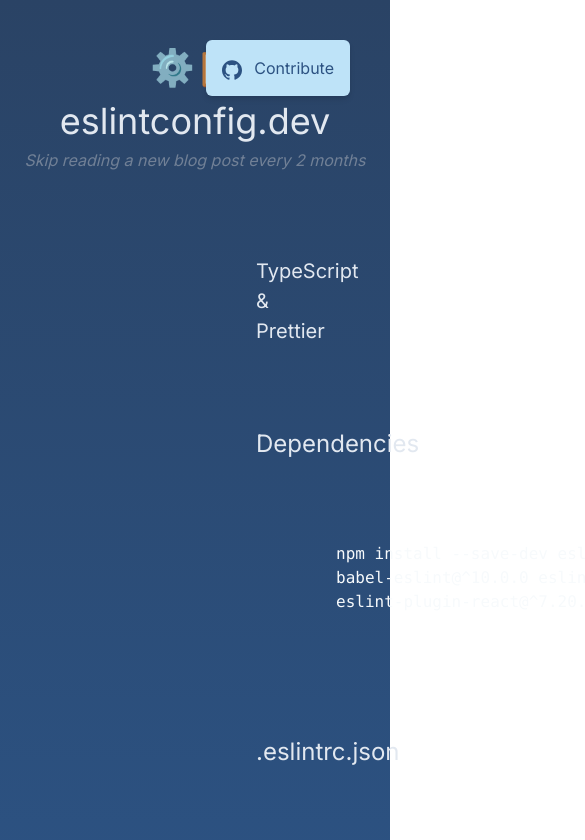
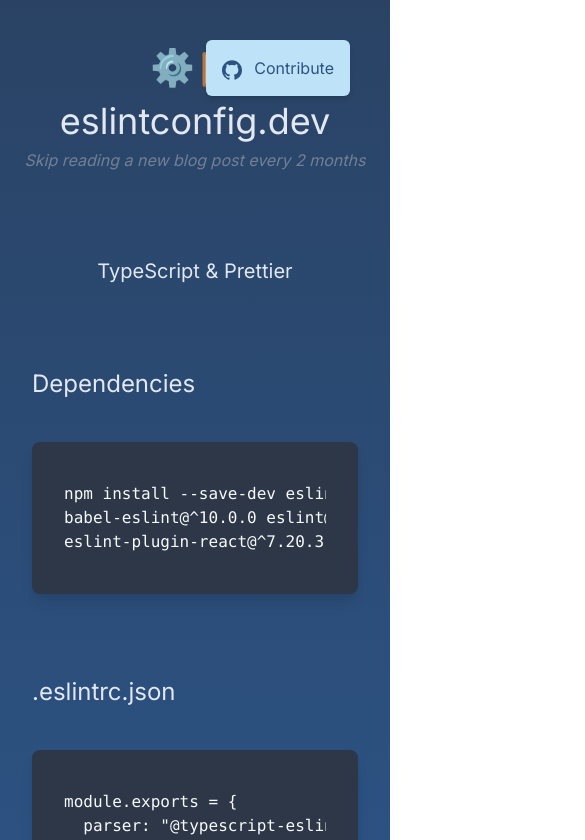
Before and after one commit to bennettdams/eslintconfig.dev, a Next.js app: page /cra/typescript-prettier in a window 390 px wide. Shown: the top 840 px of the page, 585 px wide, since content can reach past the window. Built offline with nearby package versions, Linux system fonts and the light colour scheme.

Commit message:
Naive mobile layout

```diff
--- a/components/CodeBlock.tsx
+++ b/components/CodeBlock.tsx
@@ -4,8 +4,13 @@
   isScrollable?: boolean
 }> = ({ children, isScrollable = false }) => {
   const [isHovered, setIsHovered] = useState<boolean>()
+  const [isClicked, setIsClicked] = useState<boolean>()
 
   const handleClick = () => {
+    setIsClicked(true)
+  }
+
+  const handleCopyClick = () => {
     navigator.clipboard.writeText(children.toString())
   }
 
@@ -14,11 +19,12 @@
       className="code-block shadow-lg bg-gray-800 font-mono text-gray-100 rounded-lg h-full w-full"
       onMouseEnter={() => setIsHovered(true)}
       onMouseLeave={() => setIsHovered(false)}
+      onClick={handleClick}
     >
-      {isHovered && (
+      {(isHovered || isClicked) && (
         <div
           className="float-left p-2 m-2 cursor-pointer rounded-md bg-gray-600"
-          onClick={handleClick}
+          onClick={handleCopyClick}
           title="copy"
         >
           <svg
@@ -32,10 +38,11 @@
           </svg>
         </div>
       )}
-      <div className="px-20 py-10">
+      <div className="px-8 md:px-20 py-10">
         <p
           className={
-            `whitespace-pre` + ` ${isScrollable && 'overflow-x-scroll'}`
+            `whitespace-pre` +
+            ` ${isScrollable ? 'overflow-x-scroll' : 'overflow-scroll'}`
           }
         >
           {children}
--- /dev/null
+++ b/components/ContributeButton.tsx
@@ -0,0 +1,20 @@
+import { GitHubIcon } from './GitHubIcon'
+
+export const ContributeButton = () => {
+  return (
+    <div className="absolute" style={{ top: 40, right: 40 }}>
+      <button className="text-blue-800 bg-blue-200 rounded-md p-4 shadow-md">
+        <a
+          href="https://github.com/bennettdams/eslintconfig.dev"
+          target="_blank"
+          rel="noopener noreferrer"
+        >
+          <p>
+            <GitHubIcon />
+            <span className="ml-3">Contribute</span>
+          </p>
+        </a>
+      </button>
+    </div>
+  )
+}
--- a/components/TemplateSelection.tsx
+++ b/components/TemplateSelection.tsx
@@ -6,12 +6,12 @@
   return (
     <>
       <Title>Select your template:</Title>
-      <div className="flex mt-10 space-x-40">
+      <div className="flex mt-10 space-x-4 md:space-x-40">
         <div className="flex-1">
           <Link href="/cra">
             <div>
               <Card isHoverable>
-                <div className="h-20 w-full mx-auto flex items-center justify-center">
+                <div className="h-20 w-full mx-auto flex text-center items-center justify-center">
                   <a>Create React App</a>
                 </div>
               </Card>
--- a/pages/_app.tsx
+++ b/pages/_app.tsx
@@ -3,7 +3,7 @@
 import Link from 'next/link'
 import { Footer } from '../components/Footer'
 import Head from 'next/head'
-import { GitHubIcon } from '../components/GitHubIcon'
+import { ContributeButton } from '../components/ContributeButton'
 
 function App({ Component, pageProps }: AppProps) {
   return (
@@ -16,20 +16,7 @@
       </Head>
       <div className="bg-gradient-to-b from-blue-900 via-blue-800 to-orange-800 text-gray-300 min-h-screen h-full w-full font-sans">
         <div className="flex flex-col items-center justify-center mx-auto py-10 min-h-full h-64 w-full">
-          <div className="absolute" style={{ top: 40, right: 40 }}>
-            <button className="text-blue-800 bg-blue-200 rounded-md p-4 shadow-md">
-              <a
-                href="https://github.com/bennettdams/eslintconfig.dev"
-                target="_blank"
-                rel="noopener noreferrer"
-              >
-                <p>
-                  <GitHubIcon />
-                  <span className="ml-3">Contribute</span>
-                </p>
-              </a>
-            </button>
-          </div>
+          <ContributeButton />
           <div className="flex-1">
             <Link href="/">
               <a>
@@ -46,7 +33,7 @@
             </h2>
           </div>
         </div>
-        <div className="container px-64 mb-40 min-h-screen min-w-full">
+        <div className="container px-8 md:px-64 mb-40 min-h-screen min-w-full">
           <Component {...pageProps} />
         </div>
         <Footer />
--- a/pages/cra/index.tsx
+++ b/pages/cra/index.tsx
@@ -14,7 +14,7 @@
       <Section>
         <Title>Select your setup:</Title>
 
-        <div className="flex mt-10 space-x-40">
+        <div className="flex mt-10 space-x-4 md:space-x-40">
           <div className="flex-1">
             <Link href="/cra/typescript-prettier">
               <div>
```
